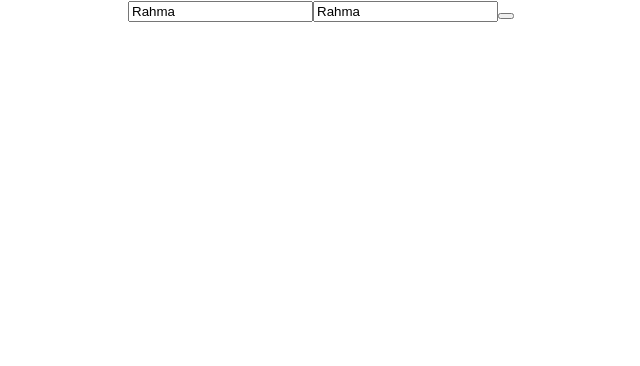
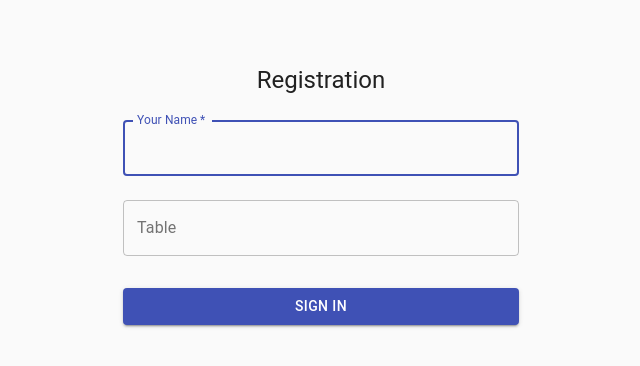
Before and after one commit to rahmarp/cashier-app, a React (Create React App) app: page / in a window 1280 px wide. Shown: the top 366 px of the page, without its empty margins (319-959 px from the left). Built offline with nearby package versions, Linux system fonts and the light colour scheme.

Commit message:
Add registration data to state(store)

```diff
--- a/package.json
+++ b/package.json
@@ -3,6 +3,7 @@
   "version": "0.1.0",
   "private": true,
   "dependencies": {
+    "@material-ui/core": "^4.11.2",
     "@testing-library/jest-dom": "^5.11.6",
     "@testing-library/react": "^11.2.2",
     "@testing-library/user-event": "^12.6.0",
@@ -11,7 +12,9 @@
     "react-dom": "^17.0.1",
     "react-redux": "^7.2.2",
     "react-router": "^5.2.0",
+    "react-router-dom": "^5.2.0",
     "react-scripts": "4.0.1",
+    "redux": "^4.0.5",
     "web-vitals": "^0.2.4"
   },
   "scripts": {
--- a/src/App.js
+++ b/src/App.js
@@ -1,6 +1,5 @@
-import logo from './logo.svg';
 import './App.css';
-import RegistrationPage from './containers/RegistrationPage';
+import RegistrationPage from './containers/RegistrationPage/RegistrationPage';
 
 function App() {
   return (
--- /dev/null
+++ b/src/components/RegistrationForm/RegistrationForm.js
@@ -0,0 +1,74 @@
+import { Button, makeStyles, TextField, Typography } from '@material-ui/core'
+import React from 'react'
+
+const useStyles = makeStyles((theme) => ({
+    paper: {
+        marginTop: theme.spacing(8),
+        display: 'flex',
+        flexDirection: 'column',
+        alignItems: 'center',
+      },
+      avatar: {
+        margin: theme.spacing(1),
+        backgroundColor: theme.palette.secondary.main,
+      },
+      form: {
+        width: '100%', // Fix IE 11 issue.
+        marginTop: theme.spacing(1),
+      },
+      submit: {
+        margin: theme.spacing(3, 0, 2),
+      },
+}))
+
+
+export default function RegistrationForm(props) {
+    const classes = useStyles()
+    return (
+        <div>
+            <div className={classes.paper}>
+                    {/* <Avatar className={classes.avatar}> */}
+                    {/* <LockOutlinedIcon /> */}
+                    {/* </Avatar> */}
+                    <Typography component="h1" variant="h5">
+                    Registration
+                    </Typography>
+                    <form className={classes.form}>
+                    <TextField
+                        variant="outlined"
+                        margin="normal"
+                        required
+                        fullWidth
+                        id="outlined-required"
+                        label="Your Name"
+                        autoFocus
+                        name="name"
+                        onChange={(event) => props.onChanged(event,"name")}
+                    />
+                    <TextField
+                        id="outlined-read-only-input"
+                        margin="normal"
+                        fullWidth
+                        label="Table"
+                        // InputProps={{
+                        //   readOnly: true,
+                        // }}
+                        variant="outlined"
+                        name="table"
+                        onChange={(event) => props.onChanged(event,"table")}
+                    />
+                    <Button
+                        // type="submit"
+                        onClick={props.onSubmited}
+                        fullWidth
+                        variant="contained"
+                        color="primary"
+                        className={classes.submit}
+                    >
+                        Sign In
+                    </Button>
+                    </form>
+                </div>
+        </div>
+    )
+}
--- a/src/containers/RegistrationPage.js
+++ /dev/null
@@ -1,15 +0,0 @@
-import React, { Component } from 'react'
-
-class RegistrationPage extends Component {
-    render() {
-        return (
-            <div>
-                <input type="text" value="Rahma"/>
-                <input type="text" value="Rahma"/>
-                <button></button>
-            </div>
-        )
-    }
-}
-
-export default RegistrationPage
--- /dev/null
+++ b/src/containers/RegistrationPage/RegistrationPage.js
@@ -0,0 +1,50 @@
+import { Container, CssBaseline} from '@material-ui/core';
+import React, { Component } from 'react'
+import { connect } from 'react-redux';
+import RegistrationForm from '../../components/RegistrationForm/RegistrationForm';
+import * as actions from '../../store/actions/index'
+
+
+class RegistrationPage extends Component {
+    constructor() {
+        super()
+        this.state = {
+          name: '',
+          table: ''
+         }
+
+        this.handleChange = this.handleChange.bind(this)
+        this.handleSubmit = this.handleSubmit.bind(this)
+      }
+      handleChange = (event, field) => {
+          this.setState({
+            [field]: event.target.value
+          })
+      }
+      handleSubmit = ( event ) => {
+          event.preventDefault();
+          const user = this.state.name
+          const table= this.state.table
+          this.props.onAddUser(user, table)
+      }
+
+
+    render() {
+        return (
+            <Container component="main" maxWidth="xs">
+                <CssBaseline />
+                <RegistrationForm
+                onChanged={this.handleChange}
+                onSubmited={this.handleSubmit}/>
+            </Container>
+        )
+    }
+}
+
+const mapDispatchToProps = dispatch => {
+    return {
+        onAddUser: (user,table) => dispatch(actions.addUser(user,table))
+    }
+}
+
+export default (connect(null, mapDispatchToProps)(RegistrationPage))
--- a/src/index.js
+++ b/src/index.js
@@ -3,11 +3,22 @@ import ReactDOM from 'react-dom';
 import './index.css';
 import App from './App';
 import reportWebVitals from './reportWebVitals';
+import { combineReducers, createStore } from 'redux';
+import userReducer from './store/reducers/user'
+import { Provider } from 'react-redux';
 
+const composeEnhancers = window.__REDUX_DEVTOOLS_EXTENSION__ && window.__REDUX_DEVTOOLS_EXTENSION__()
+const rootReducer = combineReducers({
+  user: userReducer
+})
+
+const store = createStore(rootReducer, composeEnhancers )
 ReactDOM.render(
+  <Provider store={store}>
   <React.StrictMode>
     <App />
-  </React.StrictMode>,
+  </React.StrictMode>
+  </Provider>,
   document.getElementById('root')
 );
 
--- /dev/null
+++ b/src/store/actions/actionTypes.js
@@ -0,0 +1 @@
+export const ADD_USER = 'ADD_USER'
--- /dev/null
+++ b/src/store/actions/index.js
@@ -0,0 +1,3 @@
+export {
+    addUser
+} from './user'
--- /dev/null
+++ b/src/store/actions/user.js
@@ -0,0 +1,9 @@
+import * as actionTypes from './actionTypes'
+
+export const addUser = (name, tables) => {
+    return {
+        type: actionTypes.ADD_USER,
+        user: name,
+        table: tables
+    }
+}
--- /dev/null
+++ b/src/store/reducers/user.js
@@ -0,0 +1,28 @@
+import { updatedObject } from '../../utility'
+import * as actionTypes from '../actions/actionTypes'
+
+const initialState = {
+    users: "",
+    table: ""
+}
+
+const addUser = ( state, action ) => {
+    const updatedUser = action.user
+    const updatedTable =  action.table
+    const updatedState = {
+        users: updatedUser,
+        table: updatedTable
+    }
+    console.log(updatedObject(state, updatedState))
+    return updatedObject(state, updatedState)
+
+}
+
+const reducer = ( state = initialState, action) => {
+    switch ( action.type ){
+        case actionTypes.ADD_USER: return addUser(state, action)
+        default: return state
+    }
+}
+
+export default reducer
--- /dev/null
+++ b/src/utility.js
@@ -0,0 +1,6 @@
+export const updatedObject = (oldObject, updatedProperties) => {
+    return {
+        ...oldObject,
+        ...updatedProperties
+    }
+}
```
Also changed, not shown: src/containers/MenuPage/MenuPage.js (added), 2 other files (tests, documents, lock files or other folders).
